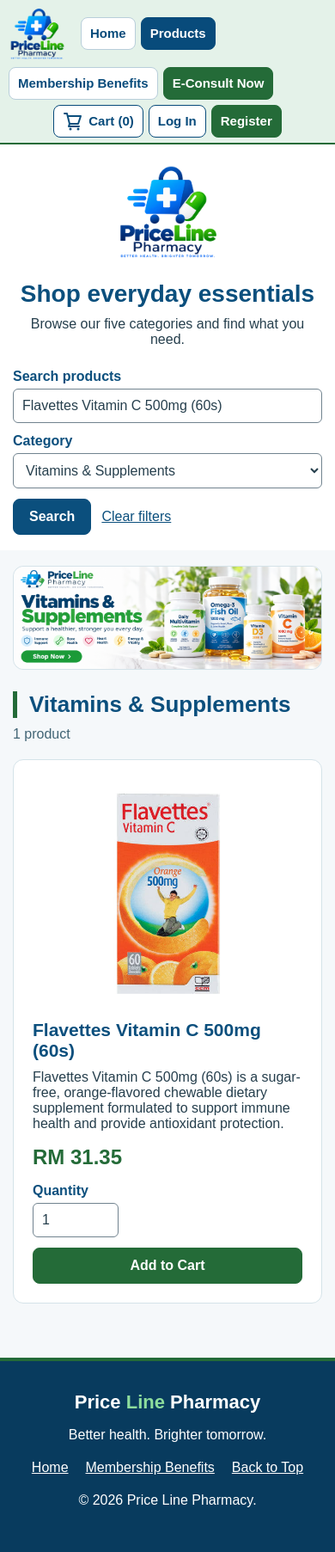
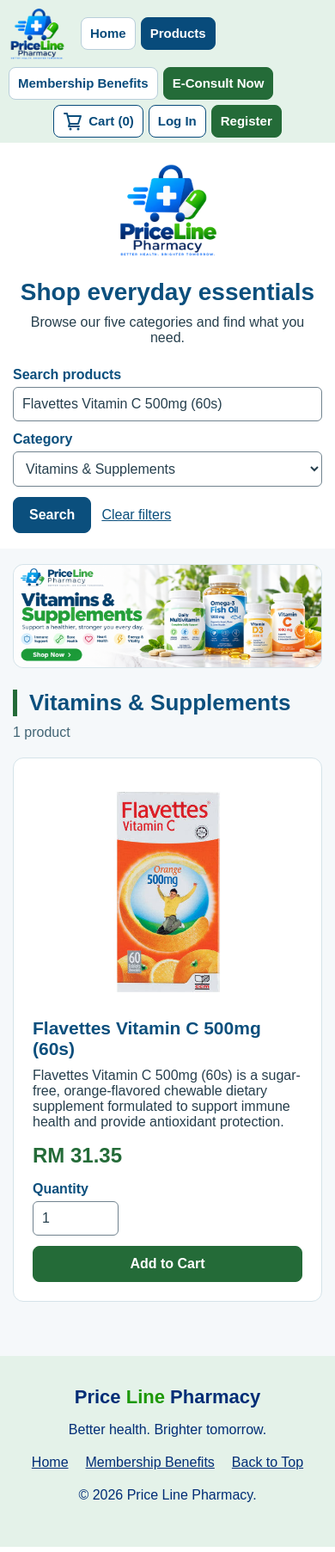
Before and after one commit to joyeechuah/Price-Line-Pharmacy-Platform, a PHP site: the page made by customer/products.php in a window 390 px wide. Shown: the whole page at 86% size. Run offline with PHP 8.4, Linux system fonts and the light colour scheme; data comes from the database, SQL or seed files in the repository.

Commit message:
New updates

```diff
--- a/CSS/customer.css
+++ b/CSS/customer.css
@@ -117,7 +117,6 @@ body {
     color: #0B4F7D;
 }
 
-/* Main logo matches the login and register pages. */
 .page-logo {
     display: block;
     width: 120px;
@@ -237,6 +236,8 @@ body {
     border-radius: 12px;
 }
 
+/* scroll-margin-top leaves space above the heading when a banner link jumps to it, */
+/* so the sticky navbar does not cover it. The navbar is taller on small screens. */
 .customer-category-heading {
     display: flex;
     flex-wrap: wrap;
@@ -244,6 +245,7 @@ body {
     align-items: center;
     gap: 10px;
     margin: 25px 0 20px;
+    scroll-margin-top: 90px;
 }
 
 .customer-category-heading h2 {
@@ -351,6 +353,10 @@ body {
     .customer-product-grid {
         grid-template-columns: 1fr 1fr;
     }
+
+    .customer-category-heading {
+        scroll-margin-top: 140px;
+    }
 }
 
 /* Phones */
@@ -358,6 +364,10 @@ body {
     .customer-intro,
     .customer-content {
         padding: 18px 15px;
+    }
+
+    .customer-category-heading {
+        scroll-margin-top: 185px;
     }
 
     .customer-search > div {
--- a/CSS/footer.css
+++ b/CSS/footer.css
@@ -1,29 +1,26 @@
-/* Shared footer for public, customer and staff pages. */
 .site-footer {
     padding: 35px 20px;
-    border-top: 4px solid #246B38;
-    background-color: #083B5E;
-    color: white;
+    background-color: #E4F2E9;
+    color: #012D76;
     font-family: Arial, Helvetica, sans-serif;
     font-size: 16px;
     line-height: normal;
     text-align: center;
 }
 
-/* Fixed spacing so the footer matches on pages that load Bootstrap. */
 .site-footer p {
     margin: 16px 0;
 }
 
 .site-footer .site-footer-brand {
     margin: 0 0 8px;
-    color: white;
+    color: #012D76;
     font-size: 22px;
     font-weight: bold;
 }
 
 .site-footer .site-footer-brand span {
-    color: #8DDD9D;
+    color: #1C9807;
 }
 
 .site-footer nav {
@@ -35,5 +32,5 @@
 }
 
 .site-footer nav a {
-    color: white;
+    color: #012D76;
 }
--- a/CSS/membership-benefits.css
+++ b/CSS/membership-benefits.css
@@ -19,7 +19,6 @@ body{
     text-align: center;
 }
 
-/* Main logo matches the login and register pages. */
 .page-logo {
     display: block;
     width: 120px;
--- a/CSS/navbar.css
+++ b/CSS/navbar.css
@@ -12,7 +12,6 @@
     align-items: center;
     gap: 6px;
     padding: 4px 12px;
-    border-bottom: 2px solid #246B38;
     background-color: #E4F2E9;
     font-family: Arial, Helvetica, sans-serif;
 }
--- a/CSS/pharmacist.css
+++ b/CSS/pharmacist.css
@@ -1,5 +1,3 @@
-/* Pharmacist pages use the existing admin-page and panel classes. */
-
 html {
     margin: 0;
 }
--- a/membership-benefits.php
+++ b/membership-benefits.php
@@ -53,8 +53,11 @@ if (isAdmin()) {
             <?php endif; ?>
         </section>
 
+        <hr>
+
         <section class="membership-benefits"
-                 aria-labelledby="benefits-heading">
+                aria-labelledby="benefits-heading">
+
 
             <h2 id="benefits-heading">Your Member Benefits</h2>
 
```
Also changed, not shown: CSS/homepage.css (+0 -9 lines).
